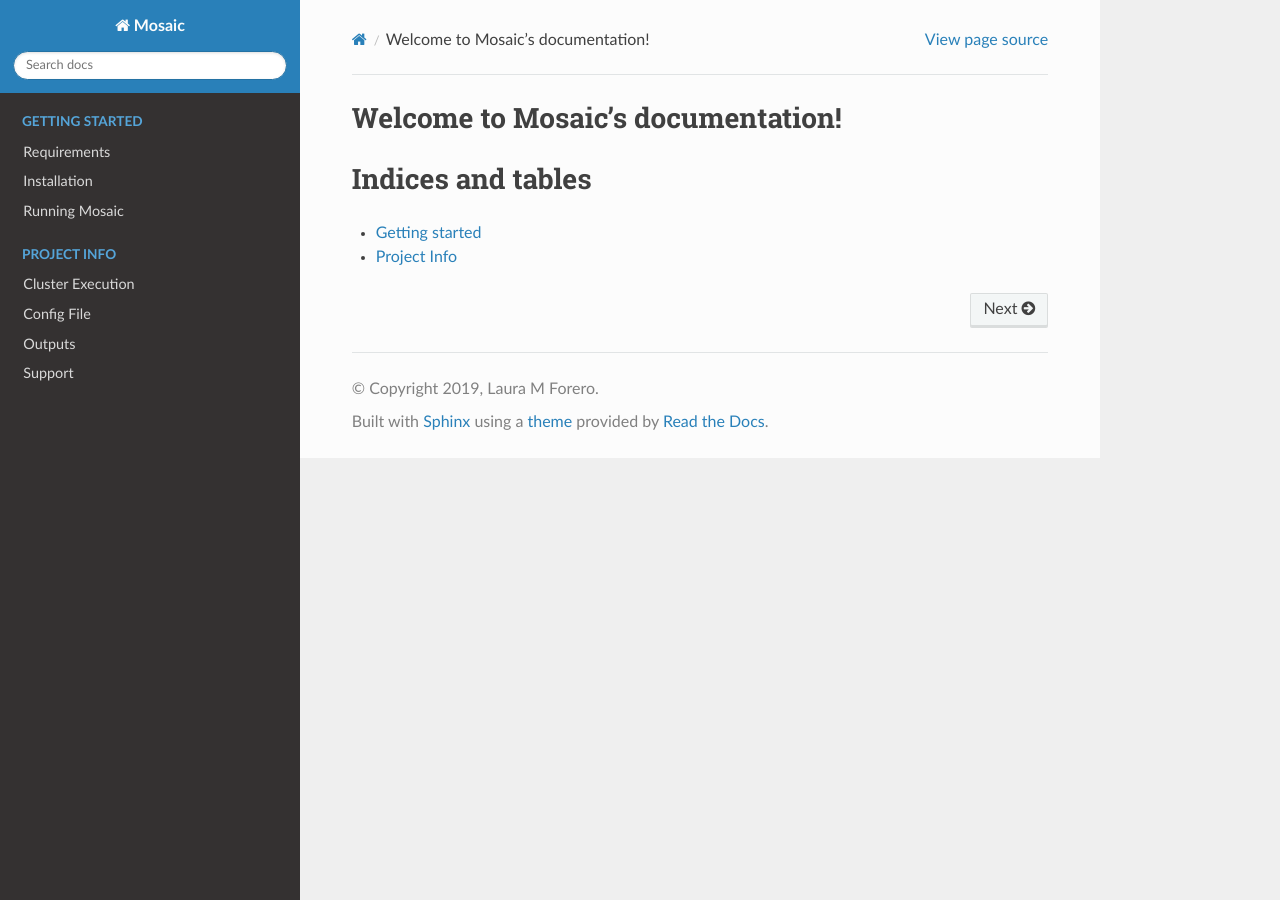
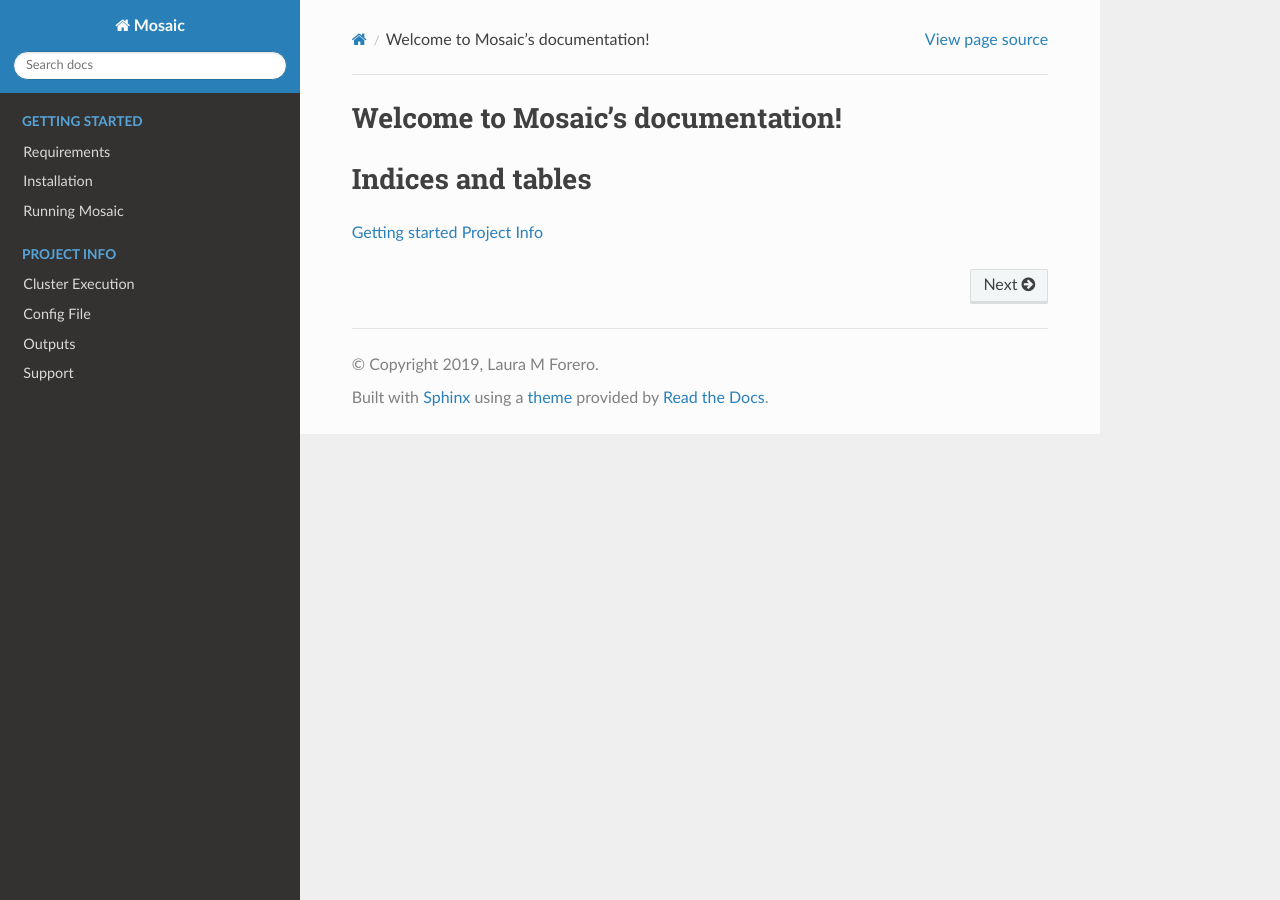
Before and after one commit to lauramilena3/Mosaic, a Sphinx documentation site: the page built from docs/index.rst, in a window 1280 px wide. Built offline with Sphinx 7.4.7 and the Read the Docs theme 2.0.0, drawn with Linux system fonts in a browser that asks for light colours.

Commit message:
update manual

```diff
--- a/docs/index.rst
+++ b/docs/index.rst
@@ -23,8 +23,9 @@
 
    project_info/support
 
+
 Indices and tables
 ==================
 
-* :ref:`getting_started`
-* :ref:`project_info`
+:ref:`getting_started`
+:ref:`project_info`
```
Also changed, not shown: 4 other files.
